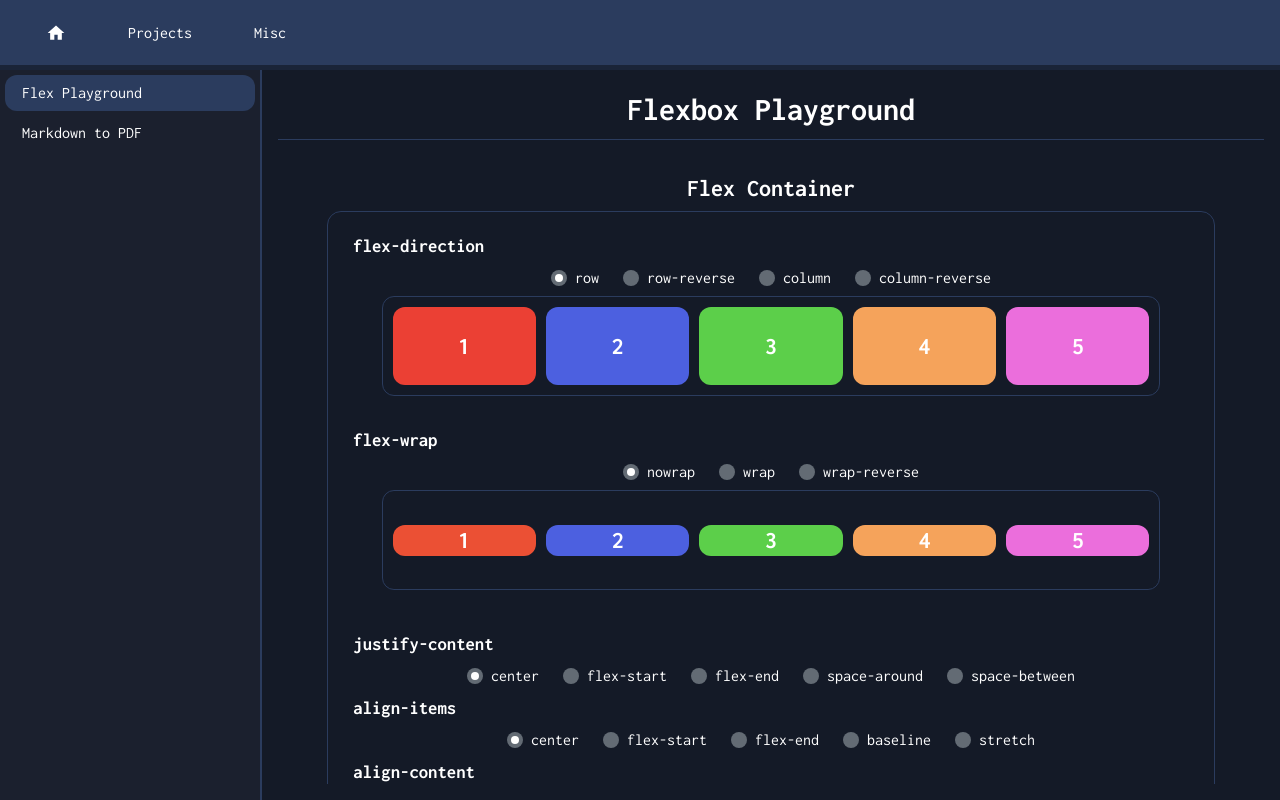
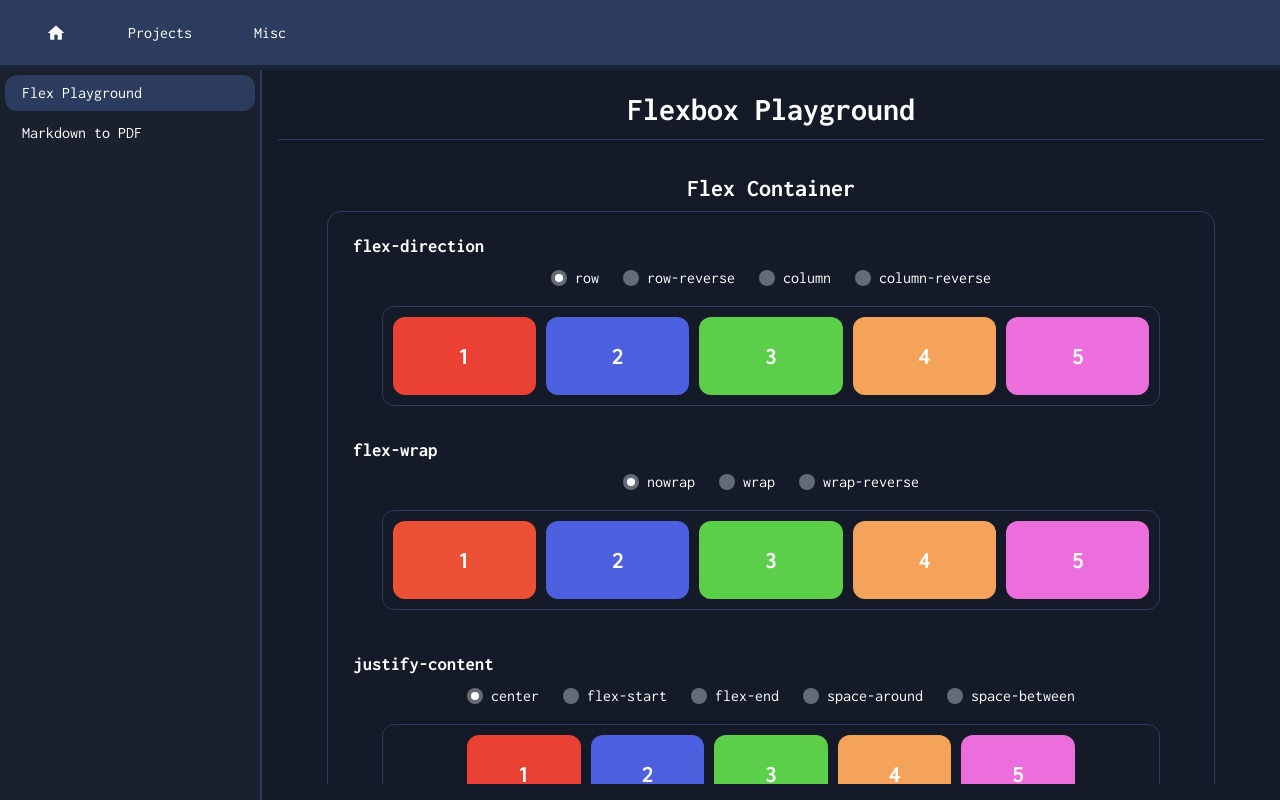
Before and after one commit to scoogii/portfolio, a Next.js app: page /misc in a window 1280 px wide. Built offline with nearby package versions, Linux system fonts and the light colour scheme.

Commit message:
complete align-items flex playground

```diff
--- a/app/_components/FlexPlayground/FlexPlaygroundPanel.jsx
+++ b/app/_components/FlexPlayground/FlexPlaygroundPanel.jsx
@@ -47,6 +47,7 @@ const FlexPlaygroundPanel = () => {
     alignItems: "center",
     flexWrap: "wrap",
     gap: "10px",
+    marginBottom: "10px",
   };
 
   return (
--- a/app/_components/FlexPlayground/SampleBox.jsx
+++ b/app/_components/FlexPlayground/SampleBox.jsx
@@ -8,6 +8,7 @@ const SampleBox = ({ id, colour, option, min, max, height }) => {
     alignItems: "center",
     width: option.includes("row") ? min : max,
     height: height,
+    minHeight: option === "stretch" ? "100%" : "0",
     background: colour,
     borderRadius: "12px",
   };
--- a/app/_components/FlexPlayground/container/AlignContent.jsx
+++ b/app/_components/FlexPlayground/container/AlignContent.jsx
@@ -1,6 +1,28 @@
-import { Radio, RadioGroup } from "@mui/joy";
+import { Box, Radio, RadioGroup } from "@mui/joy";
+import { useState } from "react";
+import SampleBox from "../SampleBox";
 
 const AlignContent = ({ headingStyle, groupStyle }) => {
+  const [option, setOption] = useState("center");
+
+  const handleChange = (e) => {
+    setOption(e.target.value);
+  };
+
+  const containerStyle = {
+    display: "flex",
+    flexDirection: "row",
+    justifyContent: "center",
+    alignContent: option,
+    width: "90%",
+    minHeight: "200px",
+    border: "1px solid #2b3c5e",
+    borderRadius: "12px",
+    padding: "10px",
+    marginBottom: "10px",
+    gap: "10px",
+  };
+
   return (
     <>
       <h3 style={headingStyle}>align-content</h3>
@@ -8,6 +30,9 @@ const AlignContent = ({ headingStyle, groupStyle }) => {
         defaultValue="center"
         orientation="horizontal"
         sx={groupStyle}
+        onChange={(e) => {
+          handleChange(e);
+        }}
       >
         <Radio
           value="center"
@@ -52,6 +77,49 @@ const AlignContent = ({ headingStyle, groupStyle }) => {
           variant="solid"
         />
       </RadioGroup>
+
+      <Box sx={containerStyle}>
+        <SampleBox
+          id="1"
+          colour="#eb4034"
+          option={option}
+          min="15%"
+          max="15%"
+          height="50%"
+        />
+        <SampleBox
+          id="2"
+          colour="#4c60e0"
+          option={option}
+          min="15%"
+          max="15%"
+          height="50%"
+        />
+        <SampleBox
+          id="3"
+          colour="#5ccf4a"
+          option={option}
+          min="15%"
+          max="15%"
+          height="50%"
+        />
+        <SampleBox
+          id="4"
+          colour="#f5a35b"
+          option={option}
+          min="15%"
+          max="15%"
+          height="50%"
+        />
+        <SampleBox
+          id="5"
+          colour="#eb6edc"
+          option={option}
+          min="15%"
+          max="15%"
+          height="50%"
+        />
+      </Box>
     </>
   );
 };
--- a/app/_components/FlexPlayground/container/AlignItems.jsx
+++ b/app/_components/FlexPlayground/container/AlignItems.jsx
@@ -1,6 +1,28 @@
-import { Radio, RadioGroup } from "@mui/joy";
+import { Box, Radio, RadioGroup } from "@mui/joy";
+import SampleBox from "../SampleBox";
+import { useState } from "react";
 
 const AlignItems = ({ headingStyle, groupStyle }) => {
+  const [option, setOption] = useState("center");
+
+  const handleChange = (e) => {
+    setOption(e.target.value);
+  };
+
+  const containerStyle = {
+    display: "flex",
+    flexDirection: "row",
+    justifyContent: "center",
+    alignItems: option,
+    width: "90%",
+    minHeight: "200px",
+    border: "1px solid #2b3c5e",
+    borderRadius: "12px",
+    padding: "10px",
+    marginBottom: "30px",
+    gap: "10px",
+  };
+
   return (
     <>
       <h3 style={headingStyle}>align-items</h3>
@@ -8,6 +30,9 @@ const AlignItems = ({ headingStyle, groupStyle }) => {
         defaultValue="center"
         orientation="horizontal"
         sx={groupStyle}
+        onChange={(e) => {
+          handleChange(e);
+        }}
       >
         <Radio
           value="center"
@@ -45,6 +70,49 @@ const AlignItems = ({ headingStyle, groupStyle }) => {
           variant="solid"
         />
       </RadioGroup>
+
+      <Box sx={containerStyle}>
+        <SampleBox
+          id="1"
+          colour="#eb4034"
+          option={option}
+          min="15%"
+          max="15%"
+          height="50%"
+        />
+        <SampleBox
+          id="2"
+          colour="#4c60e0"
+          option={option}
+          min="15%"
+          max="15%"
+          height="50%"
+        />
+        <SampleBox
+          id="3"
+          colour="#5ccf4a"
+          option={option}
+          min="15%"
+          max="15%"
+          height="90%"
+        />
+        <SampleBox
+          id="4"
+          colour="#f5a35b"
+          option={option}
+          min="15%"
+          max="15%"
+          height="50%"
+        />
+        <SampleBox
+          id="5"
+          colour="#eb6edc"
+          option={option}
+          min="15%"
+          max="15%"
+          height="50%"
+        />
+      </Box>
     </>
   );
 };
--- a/app/_components/FlexPlayground/container/FlexWrap.jsx
+++ b/app/_components/FlexPlayground/container/FlexWrap.jsx
@@ -65,7 +65,7 @@ const FlexWrap = ({ headingStyle, groupStyle }) => {
           option={option}
           min="30%"
           max="30%"
-          height="40%"
+          height={option === "nowrap" ? "100%" : "40%"}
         />
         <SampleBox
           id="2"
@@ -73,7 +73,7 @@ const FlexWrap = ({ headingStyle, groupStyle }) => {
           option={option}
           min="30%"
           max="30%"
-          height="40%"
+          height={option === "nowrap" ? "100%" : "40%"}
         />
         <SampleBox
           id="3"
@@ -81,7 +81,7 @@ const FlexWrap = ({ headingStyle, groupStyle }) => {
           option={option}
           min="30%"
           max="30%"
-          height="40%"
+          height={option === "nowrap" ? "100%" : "40%"}
         />
         <SampleBox
           id="4"
@@ -89,7 +89,7 @@ const FlexWrap = ({ headingStyle, groupStyle }) => {
           option={option}
           min="30%"
           max="30%"
-          height="40%"
+          height={option === "nowrap" ? "100%" : "40%"}
         />
         <SampleBox
           id="5"
@@ -97,7 +97,7 @@ const FlexWrap = ({ headingStyle, groupStyle }) => {
           option={option}
           min="30%"
           max="30%"
-          height="40%"
+          height={option === "nowrap" ? "100%" : "40%"}
         />
       </Box>
     </>
--- a/app/_components/FlexPlayground/container/JustifyContent.jsx
+++ b/app/_components/FlexPlayground/container/JustifyContent.jsx
@@ -1,6 +1,28 @@
-import { Radio, RadioGroup } from "@mui/joy";
+import { Box, Radio, RadioGroup } from "@mui/joy";
+import SampleBox from "../SampleBox";
+import { useState } from "react";
 
 const JustifyContent = ({ headingStyle, groupStyle }) => {
+  const [option, setOption] = useState("center");
+
+  const handleChange = (e) => {
+    setOption(e.target.value);
+  };
+
+  const containerStyle = {
+    display: "flex",
+    flexDirection: "row",
+    justifyContent: option,
+    alignItems: "center",
+    width: "90%",
+    minHeight: "100px",
+    border: "1px solid #2b3c5e",
+    borderRadius: "12px",
+    padding: "10px",
+    marginBottom: "30px",
+    gap: "10px",
+  };
+
   return (
     <>
       <h3 style={headingStyle}>justify-content</h3>
@@ -8,6 +30,9 @@ const JustifyContent = ({ headingStyle, groupStyle }) => {
         defaultValue="center"
         orientation="horizontal"
         sx={groupStyle}
+        onChange={(e) => {
+          handleChange(e);
+        }}
       >
         <Radio
           value="center"
@@ -45,6 +70,49 @@ const JustifyContent = ({ headingStyle, groupStyle }) => {
           variant="solid"
         />
       </RadioGroup>
+
+      <Box sx={containerStyle}>
+        <SampleBox
+          id="1"
+          colour="#eb4034"
+          option={option}
+          min="15%"
+          max="15%"
+          height="100%"
+        />
+        <SampleBox
+          id="2"
+          colour="#4c60e0"
+          option={option}
+          min="15%"
+          max="15%"
+          height="100%"
+        />
+        <SampleBox
+          id="3"
+          colour="#5ccf4a"
+          option={option}
+          min="15%"
+          max="15%"
+          height="100%"
+        />
+        <SampleBox
+          id="4"
+          colour="#f5a35b"
+          option={option}
+          min="15%"
+          max="15%"
+          height="100%"
+        />
+        <SampleBox
+          id="5"
+          colour="#eb6edc"
+          option={option}
+          min="15%"
+          max="15%"
+          height="100%"
+        />
+      </Box>
     </>
   );
 };
```
